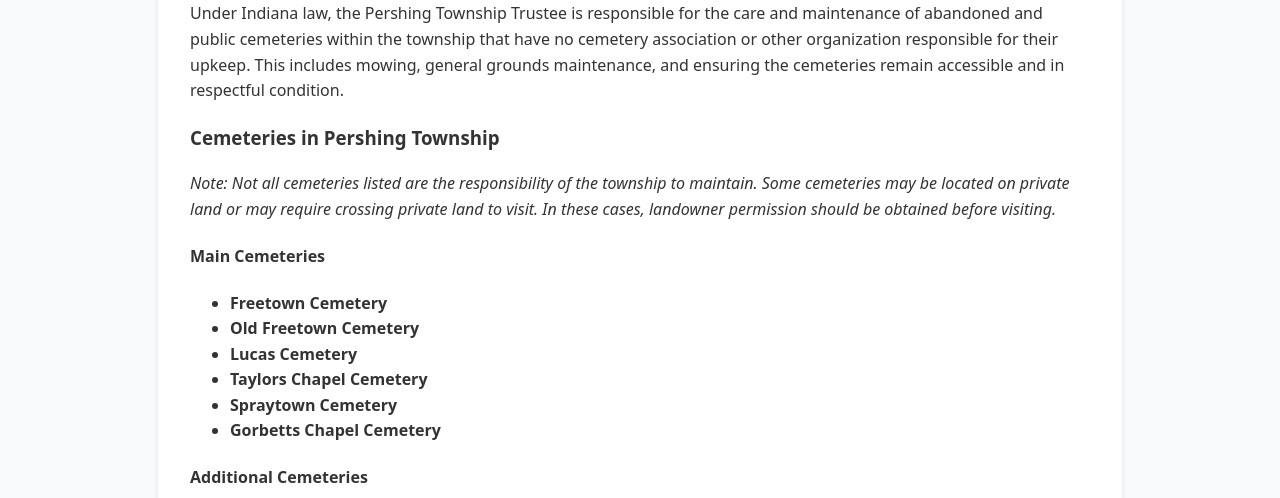
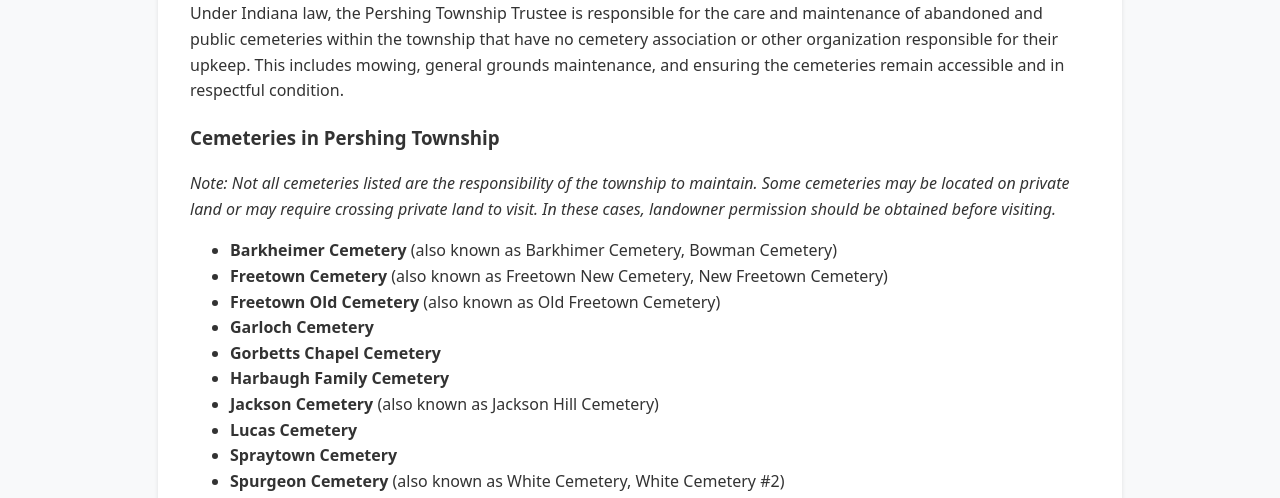
Before and after one commit to NA9VY/pershing-township, a plain HTML site: page cemeteries.html in a window 1280 px wide. Shown: the part 290-788 px from the top of the page. Drawn offline with Linux system fonts and the light colour scheme.

Commit message:
Combine cemetery lists into single alphabetical list and update names

```diff
--- a/cemeteries.html
+++ b/cemeteries.html
@@ -30,25 +30,20 @@
     <h3>Cemeteries in Pershing Township</h3>
     <p><em>Note: Not all cemeteries listed are the responsibility of the township to maintain. Some cemeteries may be located on private land or may require crossing private land to visit. In these cases, landowner permission should be obtained before visiting.</em></p>
 
-    <h4>Main Cemeteries</h4>
-    <ul>
-      <li><strong>Freetown Cemetery</strong></li>
-      <li><strong>Old Freetown Cemetery</strong></li>
-      <li><strong>Lucas Cemetery</strong></li>
-      <li><strong>Taylors Chapel Cemetery</strong></li>
-      <li><strong>Spraytown Cemetery</strong></li>
-      <li><strong>Gorbetts Chapel Cemetery</strong></li>
-    </ul>
-
-    <h4>Additional Cemeteries</h4>
     <ul>
       <li><strong>Barkheimer Cemetery</strong> (also known as Barkhimer Cemetery, Bowman Cemetery)</li>
+      <li><strong>Freetown Cemetery</strong> (also known as Freetown New Cemetery, New Freetown Cemetery)</li>
+      <li><strong>Freetown Old Cemetery</strong> (also known as Old Freetown Cemetery)</li>
       <li><strong>Garloch Cemetery</strong></li>
+      <li><strong>Gorbetts Chapel Cemetery</strong></li>
       <li><strong>Harbaugh Family Cemetery</strong></li>
       <li><strong>Jackson Cemetery</strong> (also known as Jackson Hill Cemetery)</li>
+      <li><strong>Lucas Cemetery</strong></li>
+      <li><strong>Spraytown Cemetery</strong></li>
       <li><strong>Spurgeon Cemetery</strong> (also known as White Cemetery, White Cemetery #2)</li>
       <li><strong>Spurgeons Corner Cemetery #2</strong> (also known as Opportunity Area Cemetery #2)</li>
       <li><strong>Sutherland Cemetery</strong> (also known as Calhoun Cemetery)</li>
+      <li><strong>Taylors Chapel Cemetery</strong></li>
       <li><strong>Waggoner Cemetery</strong> (also known as Opportunity Area Cemetery #1, Spurgeons Corner Cemetery #1)</li>
     </ul>
 
```
